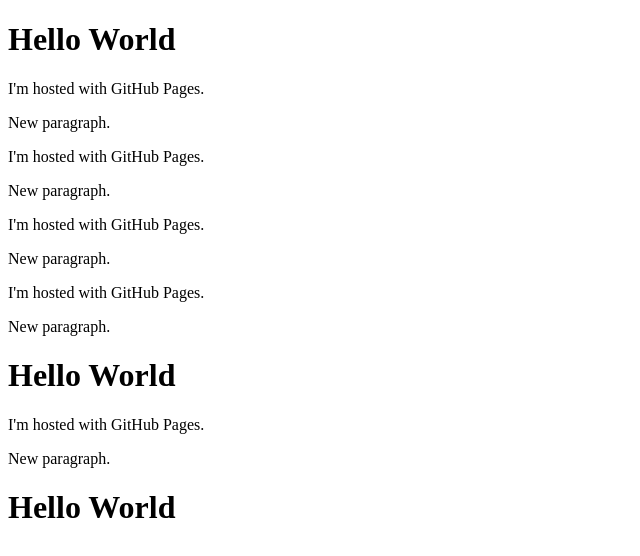
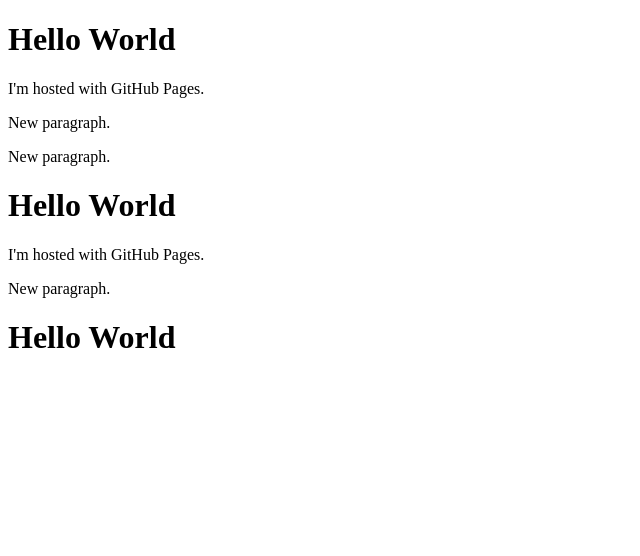
Before and after one commit to fablab-sion/fablab-sion.github.io, a plain HTML site: page index.html in a window 1280 px wide. Shown: the whole page, without its empty margins (0-640 px from the left). Drawn offline with Linux system fonts and the light colour scheme.

Commit message:
Update index.html

```diff
--- a/index.html
+++ b/index.html
@@ -10,11 +10,6 @@
 </h1>
 <p>I'm hosted with GitHub Pages.</p>
 <p>New paragraph.</p>
-<p>I'm hosted with GitHub Pages.</p>
-<p>New paragraph.</p>
-<p>I'm hosted with GitHub Pages.</p>
-<p>New paragraph.</p>
-<p>I'm hosted with GitHub Pages.</p>
 <p>New paragraph.</p>
 <h1>
     Hello World
```
